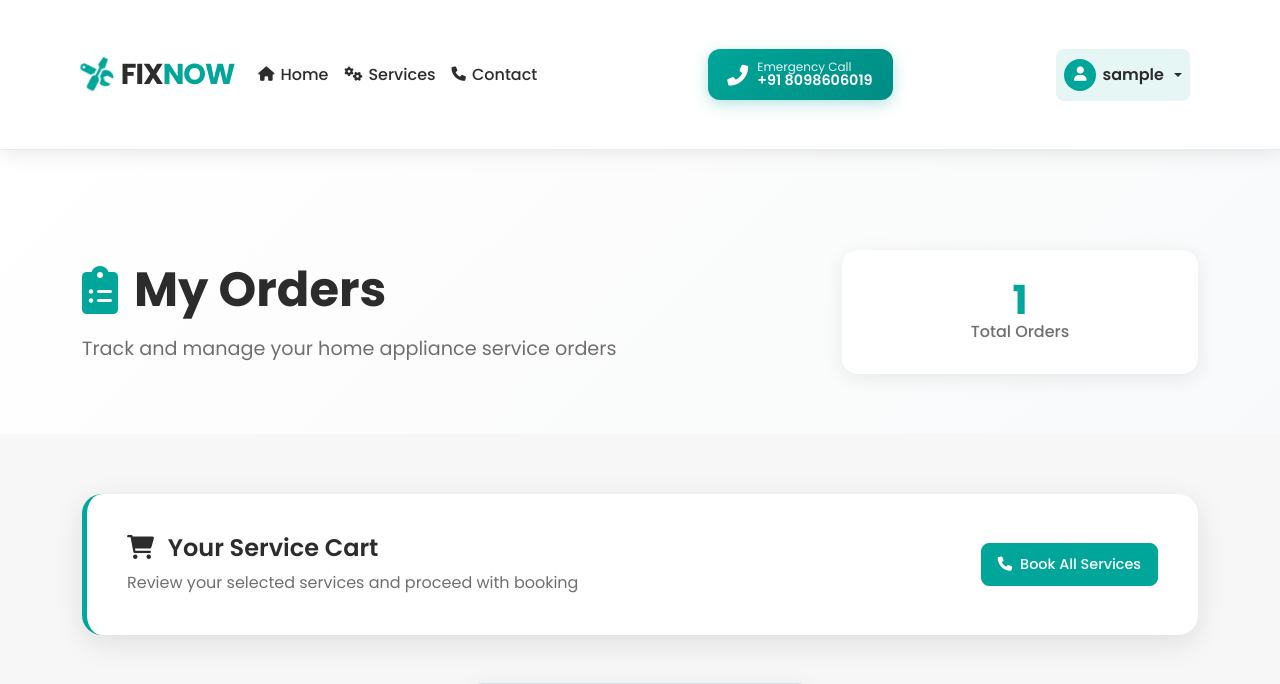
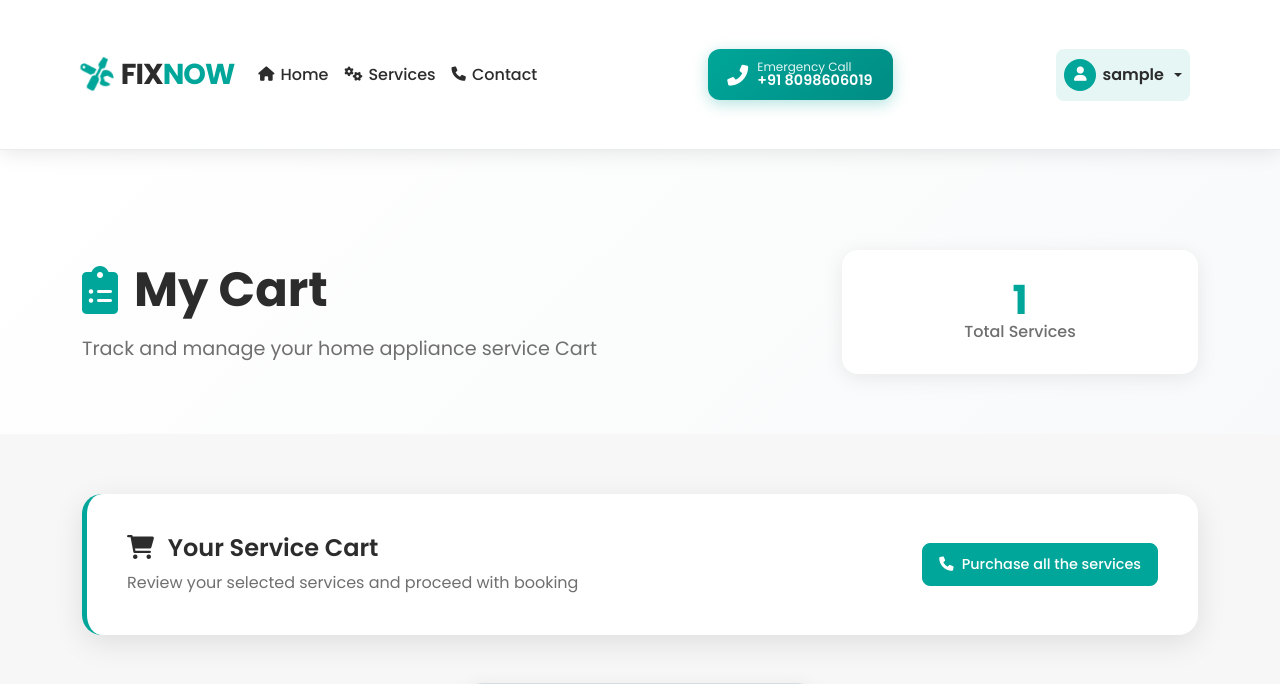
Before and after one commit to kishorekhn/Fixnow_Phase_2, a Django app: page /orders/ in a window 1280 px wide. Shown: the top 684 px of the page. Run offline with Django 4.2, Linux system fonts and the light colour scheme; a user stored in the database is signed in; tables that the repository leaves empty hold one stand-in row (values such as "Sample post"); grey boxes marked "Sample" are stand-in pictures; some libraries are stand-ins or nearby versions.

Commit message:
Changed Orders to Cart

```diff
--- a/templates/Main/cart.htm
+++ b/templates/Main/cart.htm
@@ -1,6 +1,6 @@
 {% extends 'base.htm' %}
 
-{% block title %}My Orders | FIX-NOW - Home Appliance Services{% endblock title %}
+{% block title %}My Cart | FIX-NOW - Home Appliance Services{% endblock title %}
 
 {% block content %}
 {% include "Utils/navbar.htm" %}
@@ -13,16 +13,16 @@
                 <div class="header-content">
                     <h1 class="page-title">
                         <i class="fas fa-clipboard-list me-3"></i>
-                        My Orders
+                        My Cart
                     </h1>
-                    <p class="page-subtitle">Track and manage your home appliance service orders</p>
+                    <p class="page-subtitle">Track and manage your home appliance service Cart</p>
                 </div>
             </div>
             <div class="col-lg-4 text-lg-end">
                 <div class="header-stats">
                     <div class="stat-item">
                         <span class="stat-number">{{ cart_items|length }}</span>
-                        <span class="stat-label">Total Orders</span>
+                        <span class="stat-label">Total Services</span>
                     </div>
                 </div>
             </div>
@@ -47,7 +47,7 @@
                 <div class="col-lg-4 text-lg-end">
                     <div class="summary-actions">
                         <a href="tel:+918098606019" class="btn btn-accent btn-lg">
-                            <i class="fas fa-phone me-2"></i>Book All Services
+                            <i class="fas fa-phone me-2"></i>Purchase all the services
                         </a>
                     </div>
                 </div>
@@ -164,7 +164,7 @@
                 <div class="empty-icon">
                     <i class="fas fa-shopping-cart"></i>
                 </div>
-                <h3 class="empty-title">No Orders Yet</h3>
+                <h3 class="empty-title">No Services Added Yet</h3>
                 <p class="empty-text">You haven't added any services to your cart yet. Browse our expert home appliance services and book the ones you need.</p>
                 <div class="empty-actions">
                     <a href="{% url 'home' %}#services" class="btn btn-accent btn-lg">
--- a/templates/Utils/navbar.htm
+++ b/templates/Utils/navbar.htm
@@ -55,7 +55,7 @@
           <ul class="dropdown-menu dropdown-menu-end user-menu" aria-labelledby="userDropdown">
             <li>
               <a class="dropdown-item" href="{% url 'orders' %}">
-                <i class="fas fa-clipboard-list me-2"></i>My Orders
+                <i class="fas fa-cart-shopping me-2"></i>My Cart
               </a>
             </li>
             <li>
```
